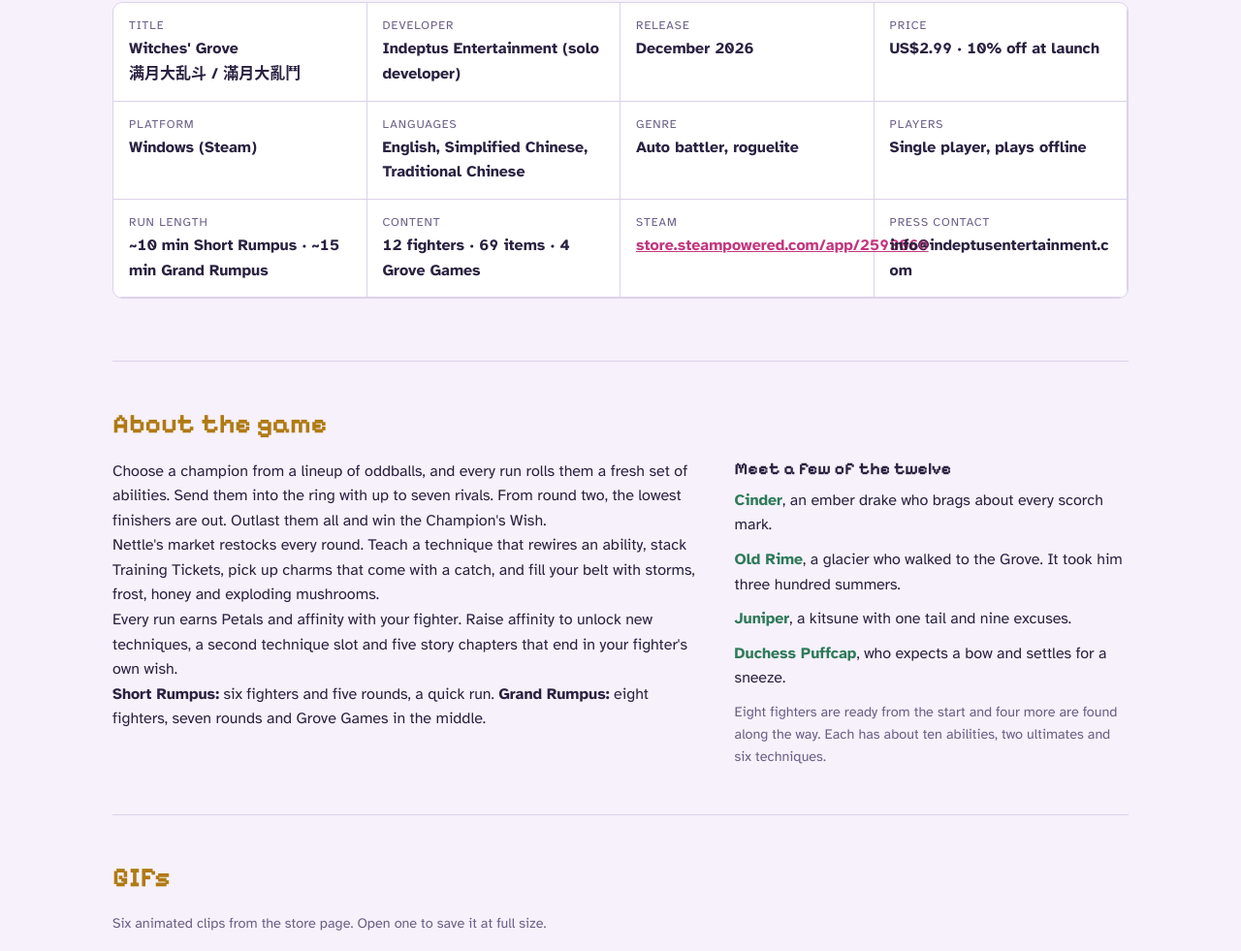
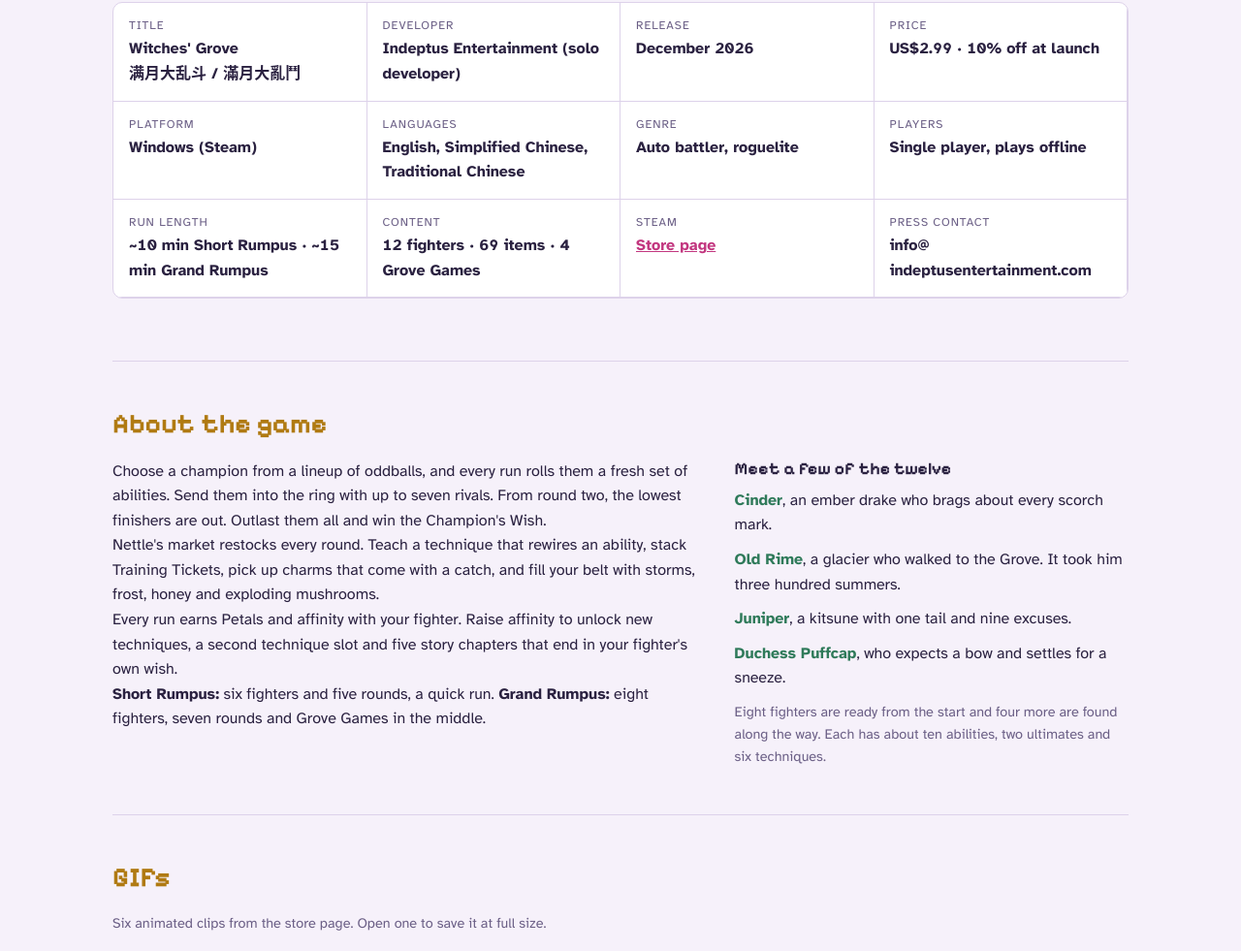
Before and after one commit to Jackyeoh/witches-grove-presskit, a plain HTML site: page index.html in a window 1280 px wide. Shown: the part 1340-2321 px from the top of the page at 97% size. Drawn offline with Linux system fonts and the light colour scheme.

Commit message:
Fix: steam label layout issue

```diff
--- a/index.html
+++ b/index.html
@@ -53,7 +53,7 @@ section+section{border-top:1px solid var(--line)}
 .facts{display:grid;grid-template-columns:repeat(auto-fit,minmax(230px,1fr));gap:0;border:1px solid var(--line);border-radius:10px;overflow:hidden;background:var(--panel)}
 .facts div{padding:14px 16px;border-bottom:1px solid var(--line);border-right:1px solid var(--line);min-width:0}
 .facts dt{font-size:.75rem;letter-spacing:.08em;text-transform:uppercase;color:var(--muted)}
-.facts dd{margin:2px 0 0;font-weight:700;font-variant-numeric:tabular-nums}
+.facts dd{margin:2px 0 0;font-weight:700;font-variant-numeric:tabular-nums;overflow-wrap:break-word}
 .cols{display:grid;grid-template-columns:minmax(0,3fr) minmax(0,2fr);gap:32px}
 @media (max-width:760px){.cols{grid-template-columns:1fr}}
 .prose{display:grid;gap:14px;max-width:65ch}
@@ -121,8 +121,8 @@ html[data-lang="en"] span[data-l="en"],html[data-lang="sc"] span[data-l="sc"],ht
     <div><dt><span data-l="en">Players</span><span data-l="sc">玩家人数</span><span data-l="tc">玩家人數</span></dt><dd><span data-l="en">Single player, plays offline</span><span data-l="sc">单人，可离线游玩</span><span data-l="tc">單人，可離線遊玩</span></dd></div>
     <div><dt><span data-l="en">Run length</span><span data-l="sc">单局时长</span><span data-l="tc">單局時長</span></dt><dd><span data-l="en">~10 min Short Rumpus · ~15 min Grand Rumpus</span><span data-l="sc">小乱斗约 10 分钟 · 满月大乱斗约 15 分钟</span><span data-l="tc">小亂鬥約 10 分鐘 · 滿月大亂鬥約 15 分鐘</span></dd></div>
     <div><dt><span data-l="en">Content</span><span data-l="sc">内容</span><span data-l="tc">內容</span></dt><dd><span data-l="en">12 fighters · 69 items · 4 Grove Games</span><span data-l="sc">12 名斗士 · 69 种道具 · 4 种林苑游戏</span><span data-l="tc">12 名鬥士 · 69 種道具 · 4 種林苑遊戲</span></dd></div>
-    <div><dt>Steam</dt><dd><a href="https://store.steampowered.com/app/2593060/" target="_blank" rel="noopener">store.steampowered.com/app/2593060</a></dd></div>
-    <div><dt><span data-l="en">Press contact</span><span data-l="sc">媒体联系</span><span data-l="tc">媒體聯繫</span></dt><dd style="word-break:break-all">info@indeptusentertainment.com</dd></div>
+    <div><dt>Steam</dt><dd><a href="https://store.steampowered.com/app/2593060/" target="_blank" rel="noopener"><span data-l="en">Store page</span><span data-l="sc">商店页面</span><span data-l="tc">商店頁面</span></a></dd></div>
+    <div><dt><span data-l="en">Press contact</span><span data-l="sc">媒体联系</span><span data-l="tc">媒體聯繫</span></dt><dd>info@<wbr>indeptusentertainment.com</dd></div>
   </dl>
 </section>
 
```
